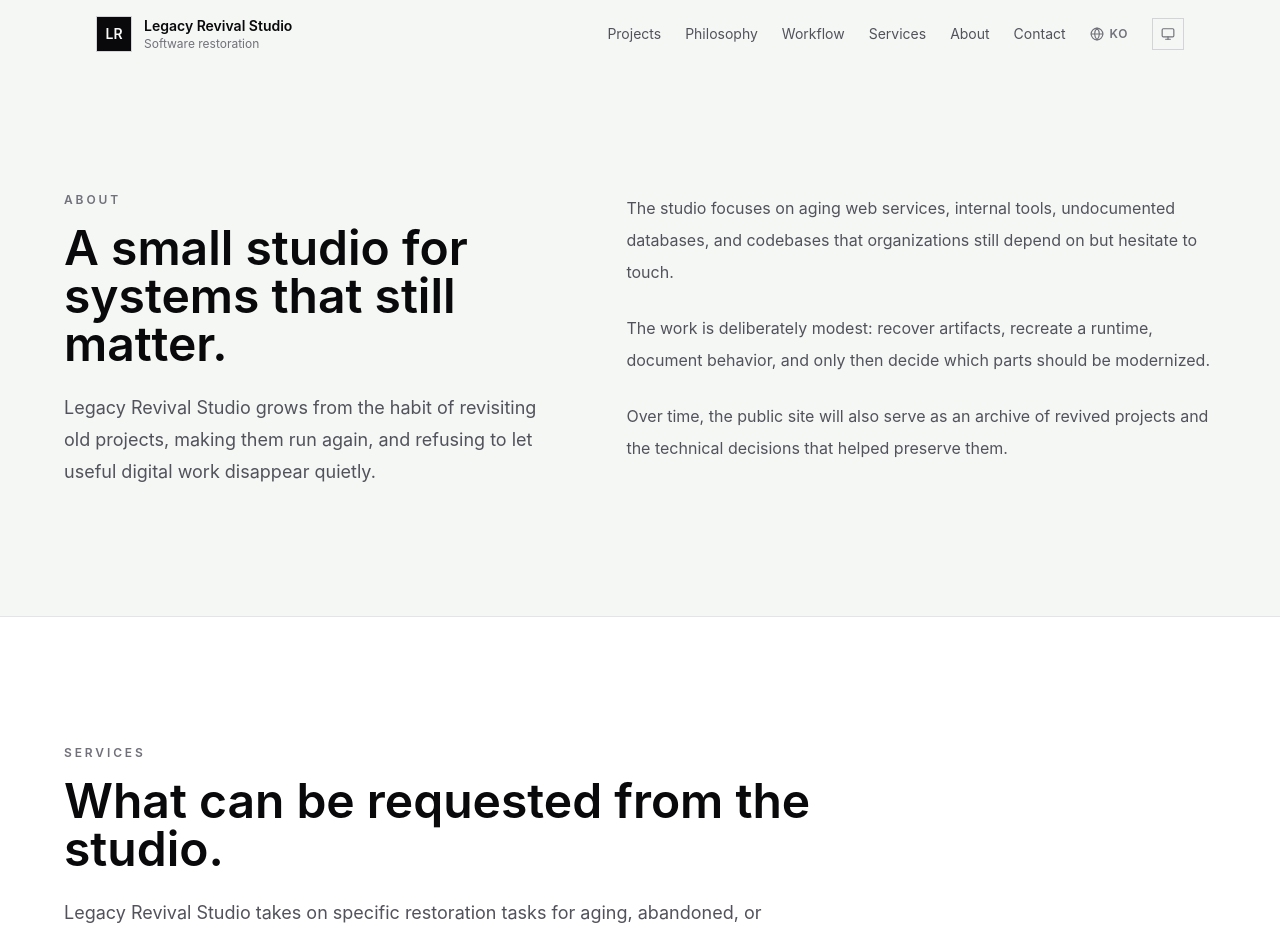
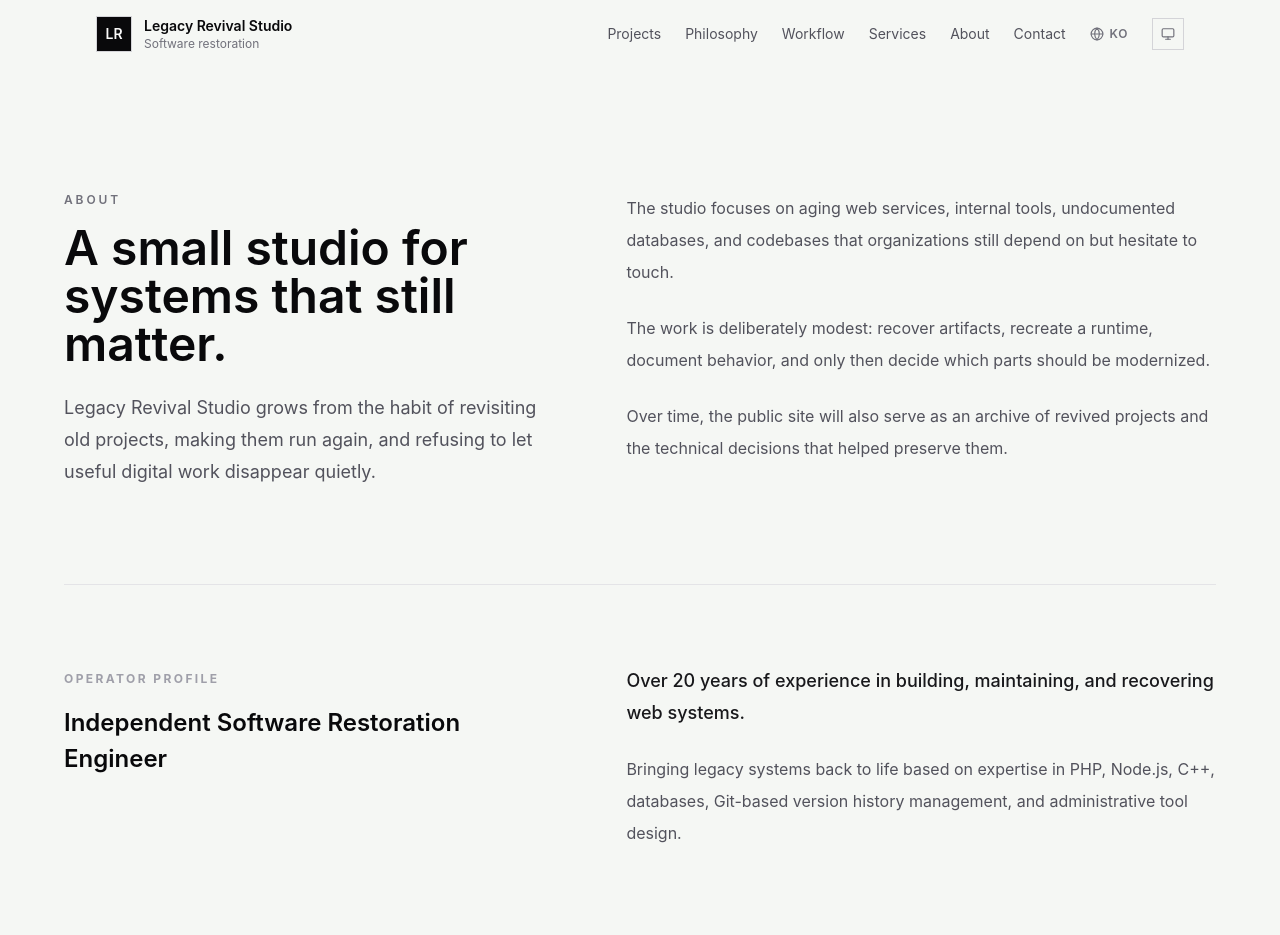
Before and after one commit to cable8mm/etern.co.kr, a React (Vite) app: page /en/about in a window 1280 px wide. Shown: the top 935 px of the page. Built offline with nearby package versions, Linux system fonts and the light colour scheme.

Commit message:
Add the engineer profile

```diff
--- a/src/App.jsx
+++ b/src/App.jsx
@@ -658,6 +658,28 @@ function TechnicalGroundSection() {
           </div>
         </div>
       </div>
+
+      {/* Operator Profile Section */}
+      <div className="mx-auto max-w-6xl mt-20 border-t border-zinc-200 dark:border-zinc-800 pt-16">
+        <div className="grid gap-14 md:grid-cols-[1fr_1fr] md:gap-20">
+          <div>
+            <span className="text-xs font-bold uppercase tracking-[0.2em] text-zinc-400 dark:text-zinc-500">
+              {t('about_page.operator.title')}
+            </span>
+            <h3 className="mt-4 text-2xl font-semibold text-zinc-950 dark:text-zinc-50 leading-9">
+              {t('about_page.operator.role')}
+            </h3>
+          </div>
+          <div className="space-y-6 text-base leading-8 text-zinc-600 dark:text-zinc-400">
+            <p className="text-lg font-medium text-zinc-900 dark:text-zinc-100 leading-8">
+              {t('about_page.operator.exp_title')}
+            </p>
+            <p className="text-zinc-600 dark:text-zinc-400">
+              {t('about_page.operator.exp_description')}
+            </p>
+          </div>
+        </div>
+      </div>
     </section>
   );
 }
@@ -1074,6 +1096,28 @@ function AboutPage() {
             <p>{t('about_page.p3')}</p>
           </div>
         </div>
+
+        {/* Operator Profile Section */}
+        <div className="mx-auto max-w-6xl mt-24 border-t border-zinc-200 dark:border-zinc-800 pt-20">
+          <div className="grid gap-14 md:grid-cols-[0.9fr_1.1fr] md:gap-20">
+            <div>
+              <span className="text-xs font-bold uppercase tracking-[0.2em] text-zinc-400 dark:text-zinc-500">
+                {t('about_page.operator.title')}
+              </span>
+              <h3 className="mt-4 text-2xl font-semibold text-zinc-950 dark:text-zinc-50 leading-9">
+                {t('about_page.operator.role')}
+              </h3>
+            </div>
+            <div className="space-y-6 text-base leading-8 text-zinc-600 dark:text-zinc-400">
+              <p className="text-lg font-medium text-zinc-900 dark:text-zinc-100 leading-8">
+                {t('about_page.operator.exp_title')}
+              </p>
+              <p className="text-zinc-600 dark:text-zinc-400">
+                {t('about_page.operator.exp_description')}
+              </p>
+            </div>
+          </div>
+        </div>
       </section>
       <ServicesSection />
     </PageShell>
--- a/src/locales/en.json
+++ b/src/locales/en.json
@@ -188,7 +188,13 @@
     "description": "Legacy Revival Studio grows from the habit of revisiting old projects, making them run again, and refusing to let useful digital work disappear quietly.",
     "p1": "The studio focuses on aging web services, internal tools, undocumented databases, and codebases that organizations still depend on but hesitate to touch.",
     "p2": "The work is deliberately modest: recover artifacts, recreate a runtime, document behavior, and only then decide which parts should be modernized.",
-    "p3": "Over time, the public site will also serve as an archive of revived projects and the technical decisions that helped preserve them."
+    "p3": "Over time, the public site will also serve as an archive of revived projects and the technical decisions that helped preserve them.",
+    "operator": {
+      "title": "Operator Profile",
+      "role": "Independent Software Restoration Engineer",
+      "exp_title": "Over 20 years of experience in building, maintaining, and recovering web systems.",
+      "exp_description": "Bringing legacy systems back to life based on expertise in PHP, Node.js, C++, databases, Git-based version history management, and administrative tool design."
+    }
   },
   "not_found": {
     "eyebrow": "Not found",
--- a/src/locales/ko.json
+++ b/src/locales/ko.json
@@ -187,7 +187,13 @@
     "description": "레거시 리바이벌 스튜디오는 오래된 프로젝트를 다시 열어 실행되게 만들고, 쓸모 있는 디지털 작업물이 조용히 사라지도록 내버려두지 않으려는 개인적인 습관에서 시작되었습니다.",
     "p1": "저희 스튜디오는 오래된 웹 서비스, 사내 도구, 문서화되지 않은 데이터베이스, 그리고 조직이 여전히 의존하지만 손대기 주저하는 코드베이스들에 집중합니다.",
     "p2": "저희의 작업 방식은 의도적으로 보수적입니다: 아티팩트를 복구하고, 런타임을 재현하며, 동작 방식을 문서화한 뒤에야 어떤 부분을 현대화할지 결정합니다.",
-    "p3": "시간이 흐르면서, 이 공개 사이트는 되살아난 프로젝트들과 그 보존을 도왔던 기술적 결정들을 모아둔 아카이브로서의 역할도 수행하게 될 것입니다."
+    "p3": "시간이 흐르면서, 이 공개 사이트는 되살아난 프로젝트들과 그 보존을 도왔던 기술적 결정들을 모아둔 아카이브로서의 역할도 수행하게 될 것입니다.",
+    "operator": {
+      "title": "운영자 정보",
+      "role": "독립 소프트웨어 복원 엔지니어",
+      "exp_title": "20년 이상 웹 시스템의 구축과 유지, 복구를 경험해 왔습니다.",
+      "exp_description": "PHP, Node.js, C++, 데이터베이스, Git 기반 변경 이력 관리, 관리자 도구 설계를 바탕으로 오래된 시스템을 다시 작동하게 합니다."
+    }
   },
   "not_found": {
     "eyebrow": "페이지를 찾을 수 없음",
```
